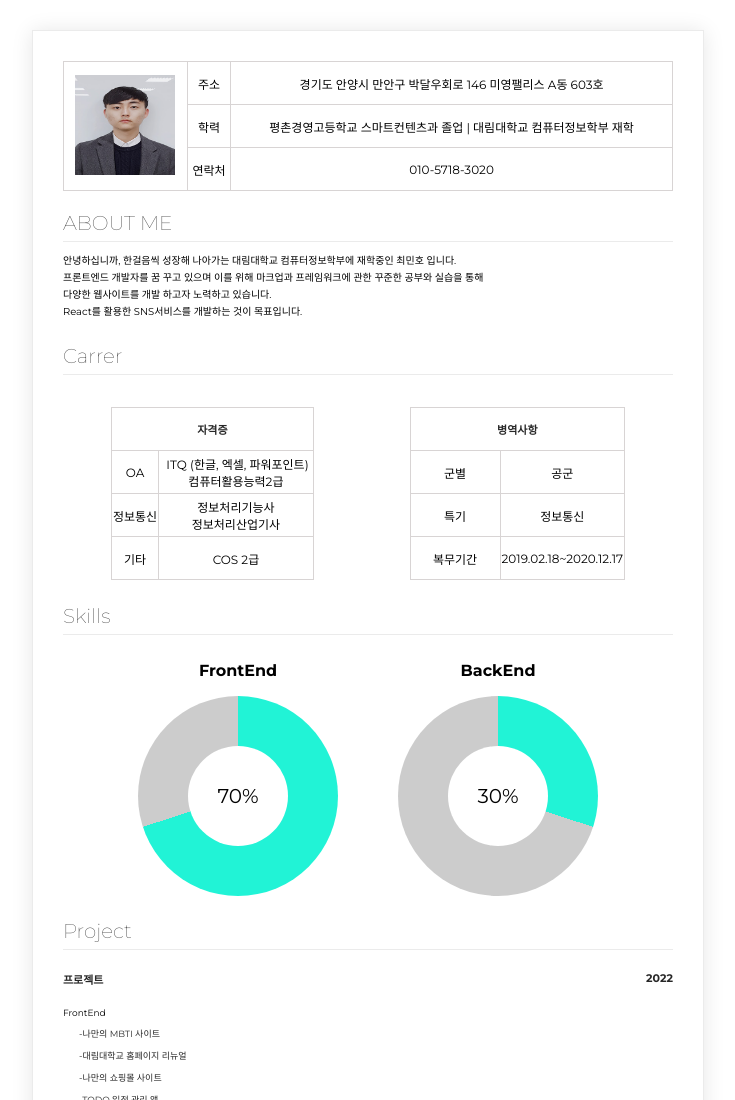
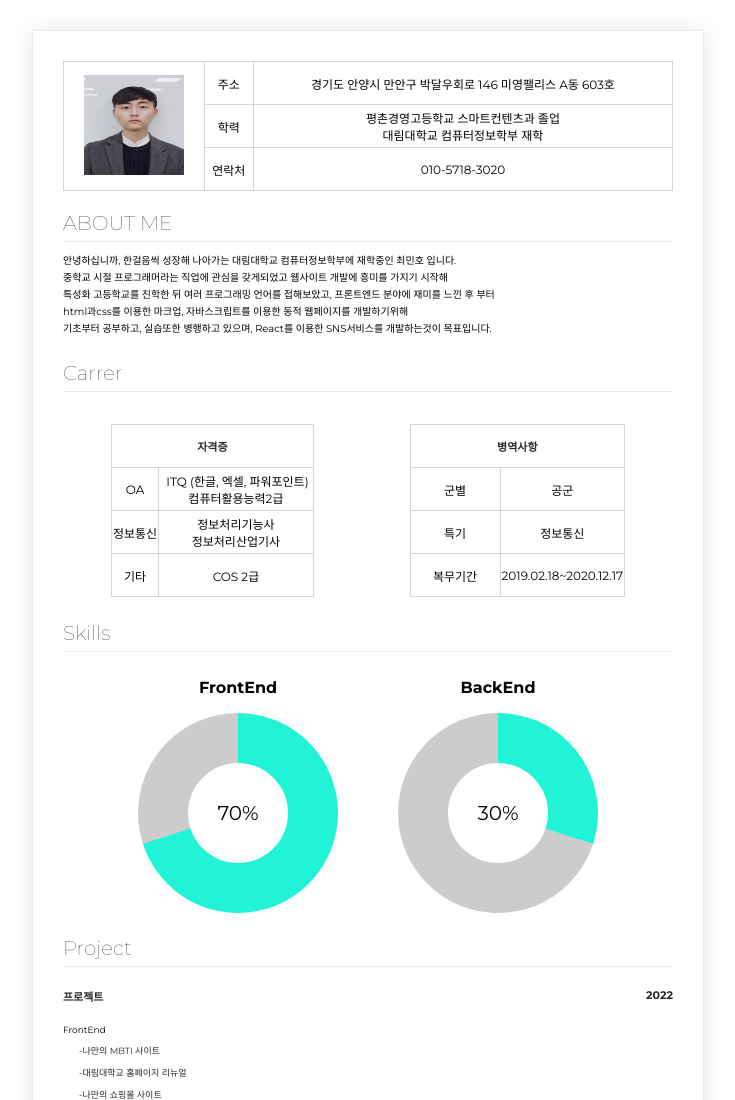
Before and after one commit to minho9912/resume1, a plain HTML site: page index.html in a window 1280 px wide. Shown: the top 1100 px of the page, without its empty margins (272-1007 px from the left). Drawn offline with Linux system fonts and the light colour scheme; files whose address does not match are found by name.

Commit message:
이력서수정

```diff
--- a/index.html
+++ b/index.html
@@ -18,7 +18,7 @@
         </tr>
         <tr>
           <td>학력</td>
-          <td> 평촌경영고등학교 스마트컨텐츠과 졸업 | 대림대학교 컴퓨터정보학부 재학</td>
+          <td> 평촌경영고등학교 스마트컨텐츠과 졸업<br> 대림대학교 컴퓨터정보학부 재학</td>
         </tr>
         <tr>
           <td>연락처</td>
@@ -31,9 +31,12 @@
         <h2>ABOUT ME</h2>
         <p class="about-me-text">
         안녕하십니까, 한걸음씩 성장해 나아가는 대림대학교 컴퓨터정보학부에 재학중인 최민호 입니다.
-        <br>프론트엔드 개발자를 꿈 꾸고 있으며 이를 위해 마크업과 프레임워크에 관한 꾸준한 공부와 실습을 통해<br>
-        다양한 웹사이트를 개발 하고자 노력하고 있습니다.<br> React를 활용한 SNS서비스를 개발하는 것이 목표입니다.
-        <br>
+        <br>중학교 시절 프로그래머라는 직업에 관심을 갖게되었고 웹사이트 개발에 흥미를 가지기 시작해<br>
+        특성화 고등학교를 진학한 뒤 여러 프로그래밍 언어를 접해보았고, 프론트엔드 분야에 재미를 느낀 후 부터<br>
+        html과css를 이용한 마크업, 자바스크립트를 이용한 동적 웹페이지를 개발하기위해 <br>
+        기초부터 공부하고, 실습또한 병행하고 있으며, React를 이용한 SNS서비스를 개발하는것이 목표입니다.
+
+
 
         </p>
       </section>
```
